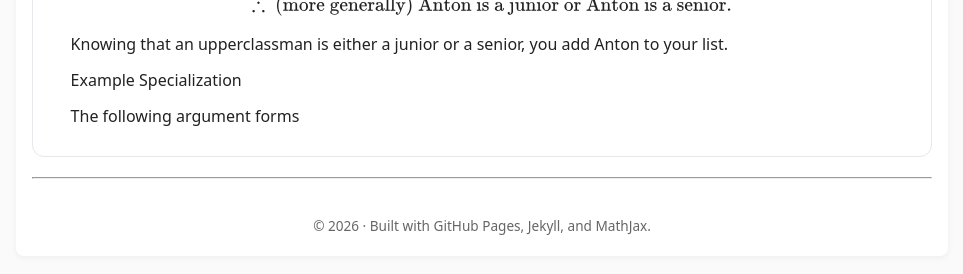
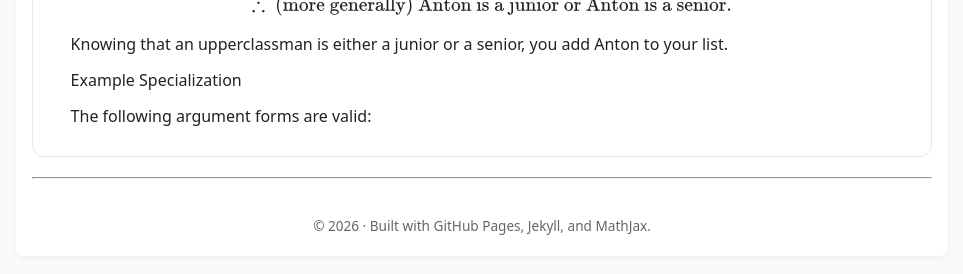
Before and after one commit to SaleemKamaludin/SaleemKamaludin.github.io, a Jekyll site: the page built from courses/comp1604/lecture-notes/lecture-01/index.md, in a window 1280 px wide and 900 px high, scrolled down 5920 px. Shown: the part 612-886 px from the top of the window, without its empty margins (158-1121 px from the left). Built offline with Jekyll 4.4.1, drawn with Linux system fonts in a browser that asks for light colours.

Commit message:
Clarify valid argument forms in lecture notes

```diff
--- a/courses/comp1604/lecture-notes/lecture-01/index.md
+++ b/courses/comp1604/lecture-notes/lecture-01/index.md
@@ -1985,4 +1985,4 @@ Knowing that an upperclassman is either a junior or a senior, you add Anton to y
 
 <div class="example__body">
 
-  <p> The following argument forms
+  <p> The following argument forms are valid:
```
